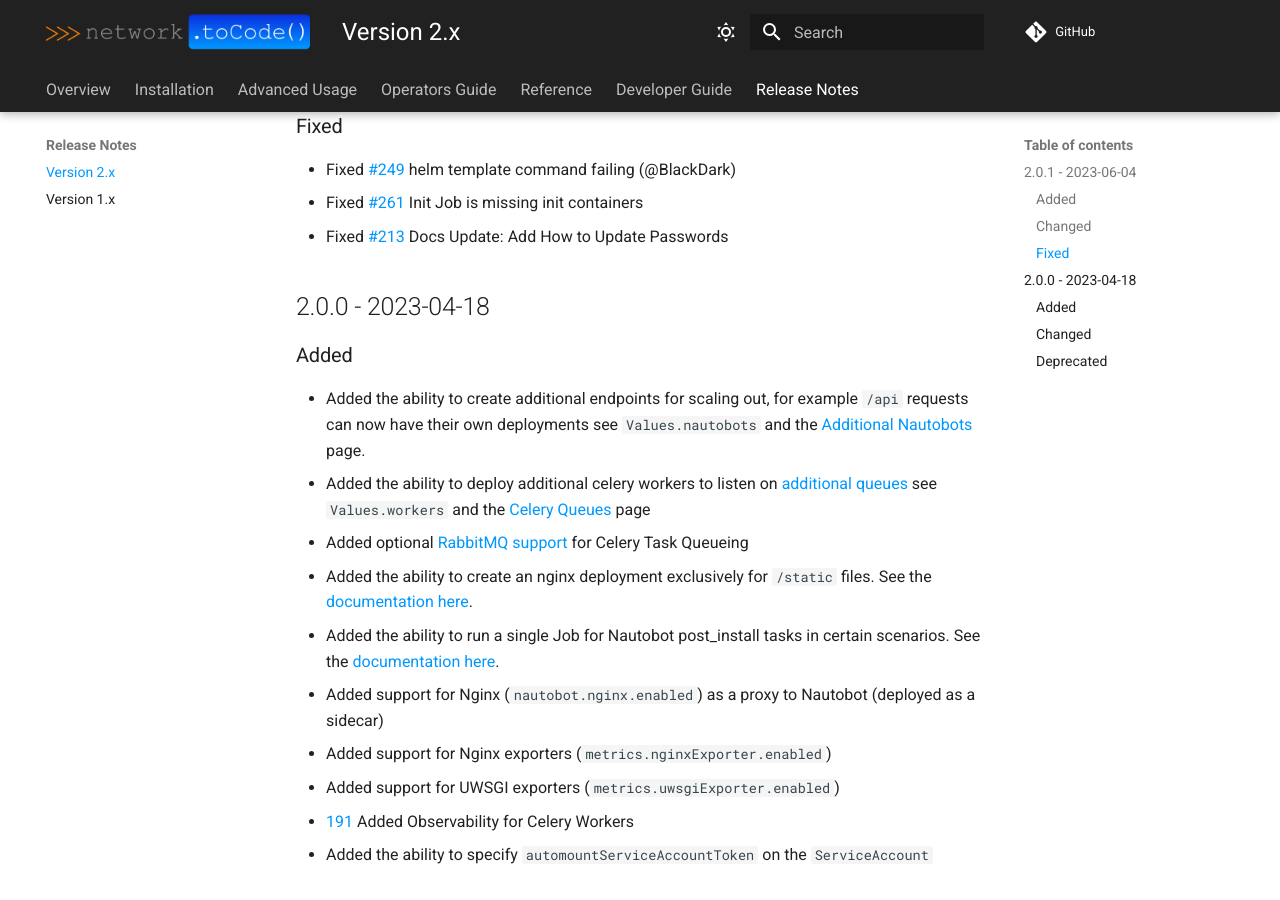
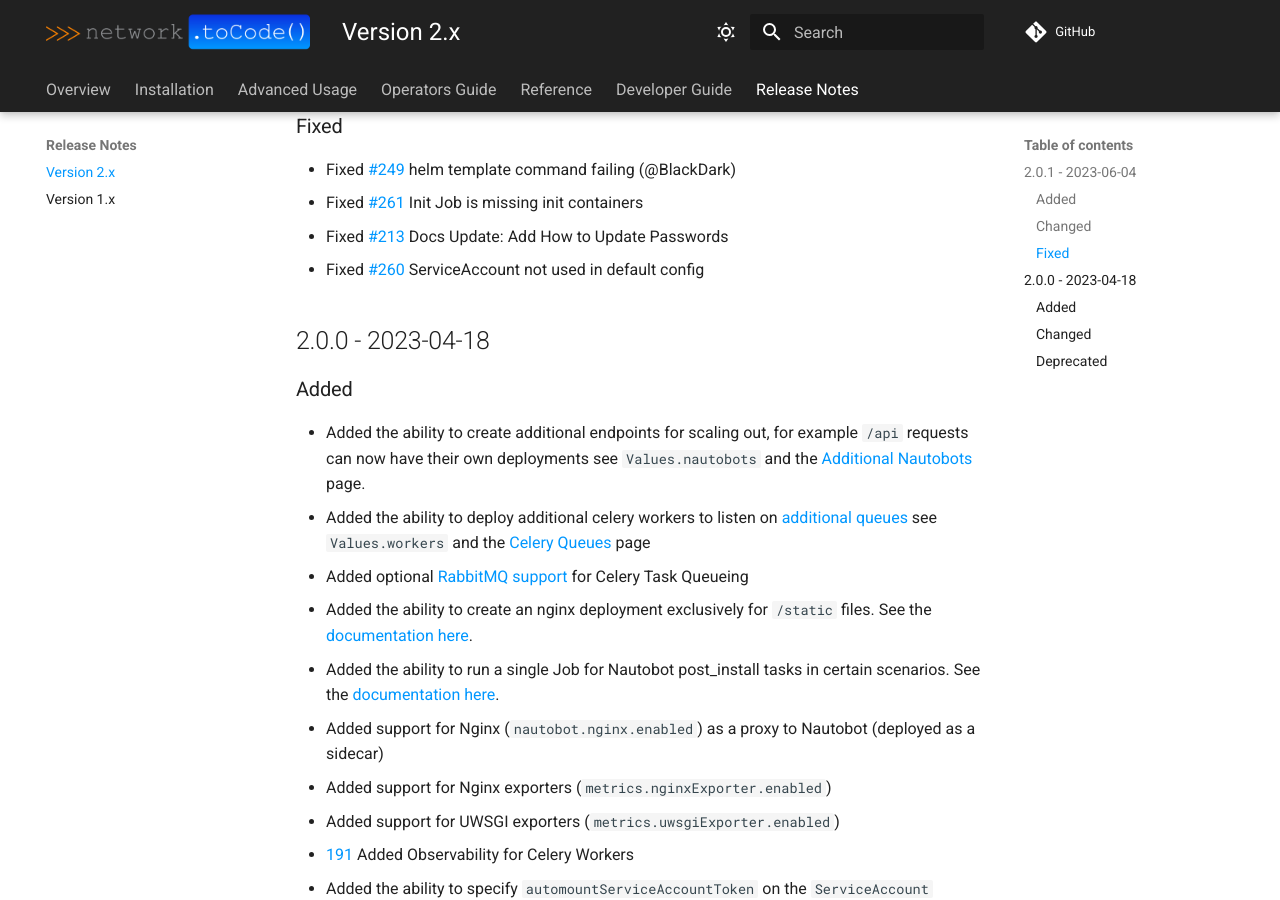
Before and after one commit to nautobot/helm-charts, an MkDocs documentation site: the page built from docs/release-notes/version-2.x.md, in a window 1280 px wide and 900 px high, scrolled down 692 px. Built offline with MkDocs 1.6.1 and Material for MkDocs 9.7.7, drawn with Linux system fonts in a browser that asks for light colours; comment, search, counter and statistics services are not loaded.

Commit message:
Adjusting Service Account Name

```diff
--- a/docs/release-notes/version-2.x.md
+++ b/docs/release-notes/version-2.x.md
@@ -25,6 +25,7 @@
 * Fixed [#249](https://github.com/nautobot/helm-charts/issues/249) helm template command failing (@BlackDark)
 * Fixed [#261](https://github.com/nautobot/helm-charts/issues/261) Init Job is missing init containers
 * Fixed [#213](https://github.com/nautobot/helm-charts/issues/213) Docs Update: Add How to Update Passwords
+* Fixed [#260](https://github.com/nautobot/helm-charts/issues/260) ServiceAccount not used in default config
 
 ## 2.0.0 - 2023-04-18
 
```
Also changed, not shown: 4 other files.
